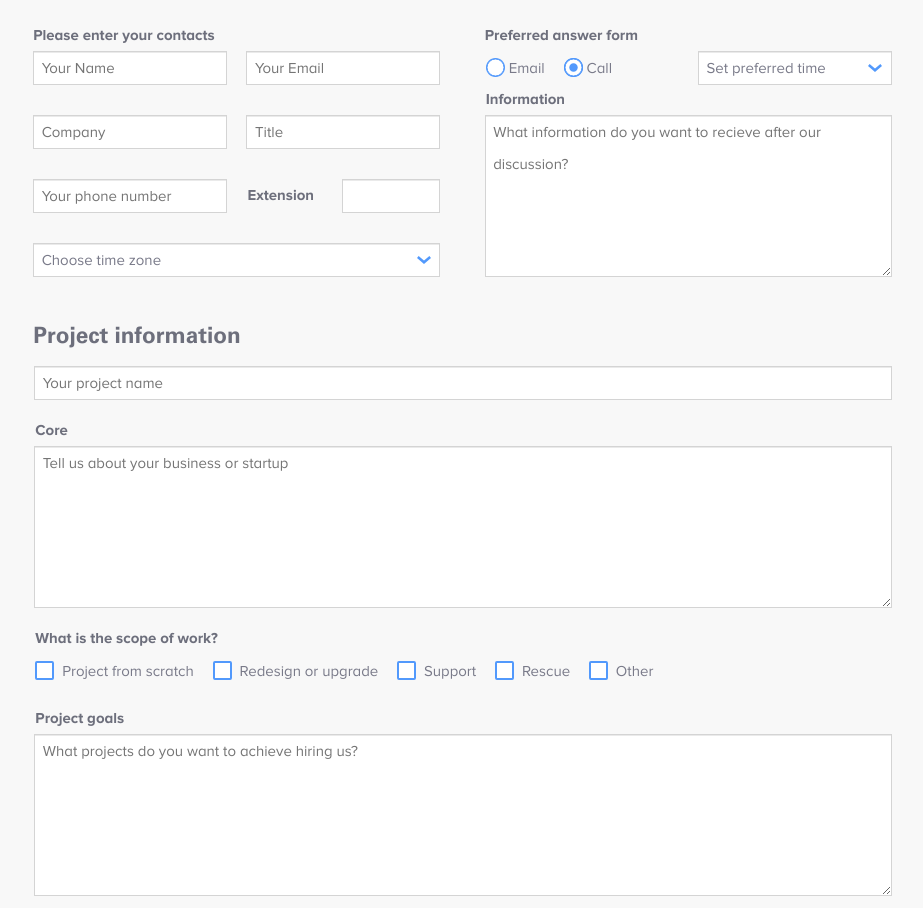
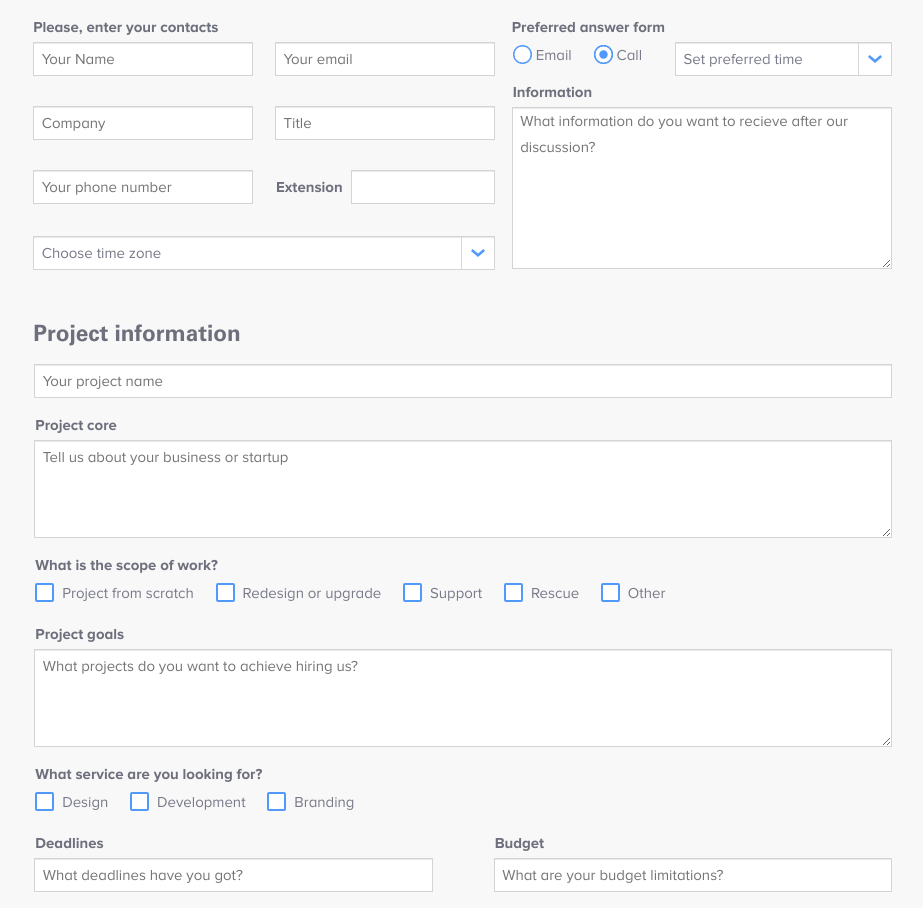
Before and after one commit to LordWalmar/wb-tech-contact, a plain HTML site: page index.html in a window 1280 px wide. Shown: the part 491-1399 px from the top of the page, without its empty margins (179-1102 px from the left). Drawn offline with Linux system fonts and the light colour scheme; no server answers.

Commit message:
afretPreview

```diff
--- a/i/wbtech.site13.css
+++ b/i/wbtech.site13.css
@@ -60,13 +60,13 @@ p + .list-dash {margin-top:-25px;}
 .form-line textarea#f_annotation {height:200px;}
 .form-line textarea#f_content {height:400px;}
 .input-line {margin:.85em 0;}
-.input-label {display:inline-block;line-height:32px;margin-right:1em;}
+.input-label {display:inline-block;margin-right:18px;}
 .input-text,
 .input-textarea,
 .input-select {background:#fff;border:none;-webkit-border-radius:0;-moz-border-radius:0;border-radius:0;-webkit-transition:color 200ms;-moz-transition:color 200ms;-o-transition:color 200ms;transition:color 200ms;-webkit-box-shadow:0 0 0 1px #d4d4d4, inset 0 1px 0 0 #eaeaea;-moz-box-shadow:0 0 0 1px #d4d4d4, inset 0 1px 0 0 #eaeaea;box-shadow:0 0 0 1px #d4d4d4, inset 0 1px 0 0 #eaeaea;}
 .input-text {height:32px;line-height:32px;width:18em;padding:0 .5em;margin:0;}
 .input-textarea {display:block;line-height:32px;padding:0 .5em;margin:0;resize:vertical;}
-.input-submit {display:inline-block;position:relative;min-width:8em;padding:1px 1.16em 0;margin:0;font-size:.8em;height:2.75em;line-height:2.75em;letter-spacing:1px;color:#fff;background:#5299fc;border:none;text-transform:uppercase;-webkit-border-radius:4px;-moz-border-radius:4px;border-radius:4px;-webkit-appearance:none;}
+.input-submit {display:inline-block;position:relative; width: 103px;padding:1px 1.16em 0;cursor:pointer;margin:0;font-size:.8em;height:36px;line-height:2.75em;letter-spacing:1px;color:#fff;background:#5299fc;border:none;text-transform:uppercase;-webkit-border-radius:4px;-moz-border-radius:4px;border-radius:4px;-webkit-appearance:none;}
 a.input-submit:hover {border-bottom:none;}
 .wbt-validation-error {border-bottom-color:#fe004c;background-color:#ffcddc;}
 
@@ -88,7 +88,7 @@ a.input-submit:hover {border-bottom:none;}
 .wbt-input-select:focus {outline:1px solid #5299fc;}
 .wbt-input-select_selected {position:relative;z-index:1;overflow:hidden;text-overflow:ellipsis;min-height:32px;line-height:32px;padding-right:32px;box-shadow:0 0 0 1px #d4d4d4, inset 0 1px 0 0 #eaeaea;background-color:#fff;}
 .wbt-input-select_text {padding:0 .5em;}
-.wbt-input-select_button {position:absolute;right:0;top:0;width:32px;height:100%;background:url("design/site13/icon-dropdown-na.png.svg") center center no-repeat;}
+.wbt-input-select_button {position:absolute;right:0;top:0;width:32px;height:100%;background:url("design/site13/icon-dropdown-na.png.svg") center center no-repeat; border-left:1px solid #D5D7D8 }
 .wbt-input-select_options {display:none;position:absolute;z-index:12;left:0;right:0;top:100%;margin:1px 0 0;padding:0;min-width:99%;max-height:260px;overflow-y:auto;overflow-x:hidden;line-height:32px;background-color:#fff;}
 .wbt-input-select__active .wbt-input-select_options {display:block;-webkit-animation:fadeIn 150ms;animation:fadeIn 150ms;box-shadow:0 0 0 1px #d4d4d4, inset 0 1px 0 0 #eaeaea, 0 4px 4px 0 rgba(0,0,0,0.09);}
 .wbt-input-select__active .wbt-input-select_button {background-image:url("design/site13/icon-dropdown-a.png.svg");}
@@ -97,15 +97,24 @@ a.input-submit:hover {border-bottom:none;}
 
 /* Grid */
 .l-row {margin-left:-5%;}
+#l-row-right .l-col-2:first-child{width: 41%; margin-left: 5%; margin-bottom: 10px;}
+#l-row-right .l-col-2:nth-child(2n){width: 54%; margin-left: 0;}
+#l-row-center .l-col-2:first-child{width: 44%; margin-left: 5%; margin-bottom: 10px;}
+#l-row-center .l-col-2:nth-child(2n){width: 44%; margin-left: 7%;}
+#l-row-center{margin-bottom:10px}
+
 .l-col-1 {display:inline-block;vertical-align:top;width:95%;margin-left:5%;/*max-width:478px;*/}
 .l-col-2 {display:inline-block;vertical-align:top;width:45%;margin-left:5%; /*max-width:478px;*/}
+form >.l-row > .l-col-2:first-child{width:51%;margin-left:5%; margin-bottom: 5px;}
+form >.l-row > .l-col-2:nth-child(2n){width:42%;margin-left:2%;}
+form .l-row:first-child{margin-bottom: 1em}
 .l-col-3 {display:inline-block;vertical-align:top;width:28.3333%;margin-left:5%;/*max-width:300px;*/}
 .l-col-4 {display:inline-block;vertical-align:top;width:20%;margin-left:5%;}
 .l-restrictor {margin:0 auto;padding:0 5%;-webkit-transition:padding 200ms;transition:padding 200ms;}
 .l-restrictor__wide {max-width:1600px !important;}
 .l-restrictor__short {max-width:1040px !important;}
-.oneH3{width: 50%;}
-
+.l-col-2 .oneH3{width: 50%; line-height: 34px;}
+.l-col-1 .input-label-h3{line-height: 24px !important;}
 /*Input type*/
 
 .customfile-wrap {
@@ -118,12 +127,21 @@ a.input-submit:hover {border-bottom:none;}
 .customfile-upload {
   margin: 0;
 }
+#info{
+overflow: hidden;
+line-height: 26px;
+height: 160px;
+}
+
+.l-row .customfile-container{
+  width: 44%; margin-left: 5%;
+}
 
 .customfile-filename {
   box-sizing:border-box;
 background:#fff; border:1px solid #000;-webkit-border-radius:0;-moz-border-radius:0;border-radius:0;-webkit-transition:color 200ms;-moz-transition:color 200ms;-o-transition:color 200ms;transition:color 200ms;-webkit-box-shadow:0 0 0 1px #d4d4d4, inset 0 1px 0 0 #eaeaea;-moz-box-shadow:0 0 0 1px #d4d4d4, inset 0 1px 0 0 #eaeaea;box-shadow:0 0 0 1px #d4d4d4, inset 0 1px 0 0 #eaeaea;
 height:32px;line-height:32px; margin:0;
-width: 75%;
+width: 76%;
 border: none;
 float: left;
 margin-top: 1px;
@@ -134,7 +152,7 @@ margin-top: 1px;
 
 .customfile-upload {
   display: inline-block;
-  width: 25%;
+  width: 24%;
   line-height: 34px;
   height: 34px;
   margin:0;
@@ -155,13 +173,8 @@ margin-top: 1px;
 }
 
 .customfile-upload:hover,.input-submit:hover {
-  background: #787B8C;
+  background: #4b43ff;
   box-shadow: 0 0 2px rgba(0,0,0,.2);
-  background: -moz-linear-gradient(top, #4FD7FC 0%, #5299FC 36%, #4A8EED 100%);
-  background: -webkit-linear-gradient(top, #4FD7FC 0%, #5299FC 36%, #4A8EED 100%);
-  background: -o-linear-gradient(top, #4FD7FC 0%, #5299FC 36%, #4A8EED 100%);
-  background: -ms-linear-gradient(top, #4FD7FC 0%, #5299FC 36%, #4A8EED 100%);
-  background: linear-gradient(top, #4FD7FC 0%, #5299FC 36%, #4A8EED 100%);
 }
 .customfile-upload:active, .input-submit:active{
     background: #787B8C;
@@ -182,11 +195,13 @@ margin-top: 1px;
     .l-col-3,
     .l-col-4 {width:45%;margin-bottom:1em;}
     .oneH3{text-align:center;width: 30%;}
-    #ext {width:70%;}
+    #ext{width: 70%;}
+
     /*.l-restrictor {padding:0 3%;}*/
 }
 @media only screen and (max-width:520px) {
     .l-row {margin-left:0;}
+    .l-col-1,
     .l-col-2,
     .l-col-3,
     .l-col-4 {width:100% !important;margin-left:0 !important;margin-bottom:1em !important;}
@@ -531,14 +546,14 @@ margin-top: 1px;
 }
 
 /* Request */
-.request_title {margin-right:-160px;margin-bottom:32px;}
+.request_title {margin-right:-160px;margin-bottom:25px;}
 .request-content {margin-right:-160px;}
-.request-header {display:inline-block;min-width:25%;margin:0 32px 0 0;}
+.request-header {display:inline-block;min-width:25%;margin:0 20px 0 0.5%;}
 .request-switch {display:inline-block;font-size:16px;}
 .request-switch_item {display:inline-block;height:100%;}
 .request-switch_item__short {width:56px;}
 .request-switch_item__detailed {width:86px;}
-.request-switch_icon {display:inline-block;position:relative;width:60px;height:25px;margin:0 10px;cursor:pointer;}
+.request-switch_icon {display:inline-block;position:relative;width:60px;height:25px;margin:0 8px;cursor:pointer;}
 .request-switch_icon:before,
 .request-switch_icon:after {content:"";position:absolute;left:0;top:0;width:100%;height:100%;-webkit-transition:opacity 200ms;-moz-transition:opacity 200ms;-o-transition:opacity 200ms;transition:opacity 200ms;}
 .request-switch_icon:before {opacity:0;background:url("design/site13/icon-switch-a.png.svg") center center no-repeat;}
@@ -558,10 +573,10 @@ margin-top: 1px;
 .request-content .input-text,
 .request-content .input-textarea,
 .request-content .wbt-input-select {width:100%;box-sizing:border-box;}
-#ext{width:50%; float: right; margin-right: 0% margin-bottom:32px;}
-.request-content h3 {margin:0;line-height:32px;}
+#ext{width:65%; float: right; margin-right: 0% margin-bottom:32px;}
+.request-content h3 {margin:0;line-height:30px;}
 .request-details h2 {margin:16px 0;}
-.request-details .l-row {margin-bottom:16px;}
+.request-details .l-row {margin-bottom:14px;}
 
 /*.request-details {overflow:hidden;max-height:0;margin-bottom:0 !important;-moz-transition:max-height 200ms;-o-transition:max-height 200ms;transition:max-height 200ms;}*/
 /*.request-content__active .request-details {max-height:1200px;margin-bottom:32px !important;}*/
--- a/index.html
+++ b/index.html
@@ -135,12 +135,12 @@
 <form action="/site/sendrequest/" enctype="multipart/form-data" method="post" class="request-content request-content__active">
 <ul class="l-row">
     <li class="l-col-2">
-        <h3>Please enter your contacts</h3>
+        <h3>Please, enter your contacts</h3>
         <ul class="l-row">
             <li class="l-col-2">
                 <input type="text" class="input-text" name="contacts[username]" placeholder="Your Name">
             <li class="l-col-2">
-                <input type="text" class="input-text" name="contacts[email]" placeholder="Your Email">
+                <input type="text" class="input-text" name="contacts[email]" placeholder="Your email">
         </ul>
         <ul class="l-row">
             <li class="l-col-2">
@@ -194,7 +194,7 @@
         </ul>
     <li class="l-col-2">
         <h3>Preferred answer form</h3>
-        <ul class="l-row">
+        <ul class="l-row" id="l-row-right">
             <li class="l-col-2">
                 <label for="item1" class="input-label"><input type="radio" class="input-radio" id="item1" name="answer[f_answer]" value="email">Email</label>
                 <label for="item2" class="input-label"><input type="radio" class="input-radio" id="item2" name="answer[f_answer]" value="call" checked>Call</label>
@@ -238,8 +238,8 @@
         </ul>
         <ul class="l-row">
             <li class="l-col-1">
-                <h3><label for="core" class="input-label">Core</label></h3>
-                <textarea id="core" name="project[core]"  class="input-textarea" cols="30" rows="5" placeholder="Tell us about your business or startup"></textarea>
+                <h3><label for="core" class="input-label input-label-h3">Project core</label></h3>
+                <textarea id="core" name="project[core]"  class="input-textarea" cols="30" rows="3" placeholder="Tell us about your business or startup"></textarea>
         </ul>
         <ul class="l-row">
             <li class="l-col-1">
@@ -252,8 +252,8 @@
         </ul>
         <ul class="l-row">
             <li class="l-col-1">
-                <h3><label for="goals">Project goals</label></h3>
-                <textarea id="goals" name="project[goals]" class="input-textarea" cols="30" rows="5" placeholder="What projects do you want to achieve hiring us?"></textarea>
+                <h3><label for="goals" class="input-label-h3">Project goals</label></h3>
+                <textarea id="goals" name="project[goals]" class="input-textarea" cols="30" rows="3" placeholder="What projects do you want to achieve hiring us?"></textarea>
         </ul>
         <ul class="l-row">
             <li class="l-col-1">
@@ -262,7 +262,7 @@
                 <label for="service2" class="input-label"><input type="checkbox" class="input-checkbox" id="service2" name="service[development]"> Development</label>
                 <label for="service3" class="input-label"><input type="checkbox" class="input-checkbox" id="service3" name="service[branding]"> Branding</label>
         </ul>
-        <ul class="l-row">
+        <ul class="l-row" id="l-row-center">
             <li class="l-col-2">
                 <h3><label for="deadline" class="input-label">Deadlines</label></h3>
                 <input type="text" name="project[deadline]" class="input-text" id="deadline" placeholder="What deadlines have you got?">
--- a/js/wbt.interface.js
+++ b/js/wbt.interface.js
@@ -25,9 +25,9 @@ $(function(){
      $('.l-col-2 :radio').click(function(){
             var a = $(this).val();
             if(a == 'call'){
-                $('#selectShow').show(1500);
+                $('#selectShow').show();
             }else
-                $('#selectShow').hide(1500);
+                $('#selectShow').hide();
         });
 
     // Detect mobile
```
